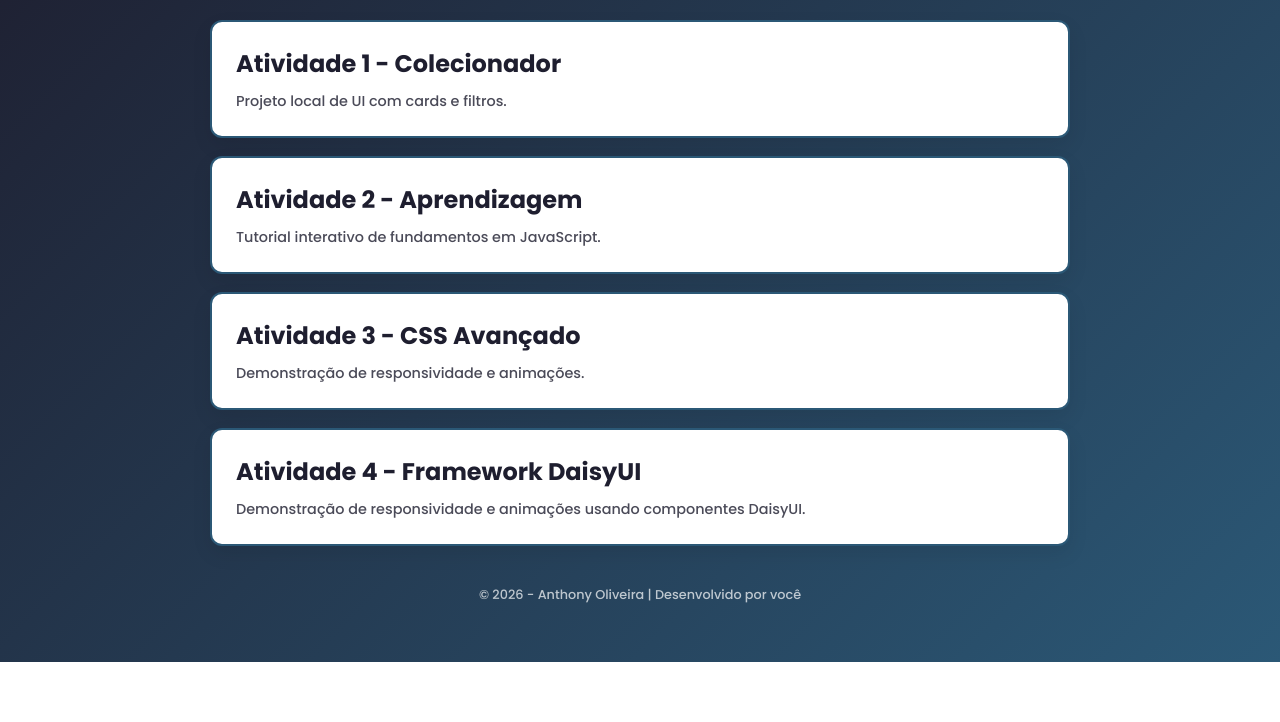
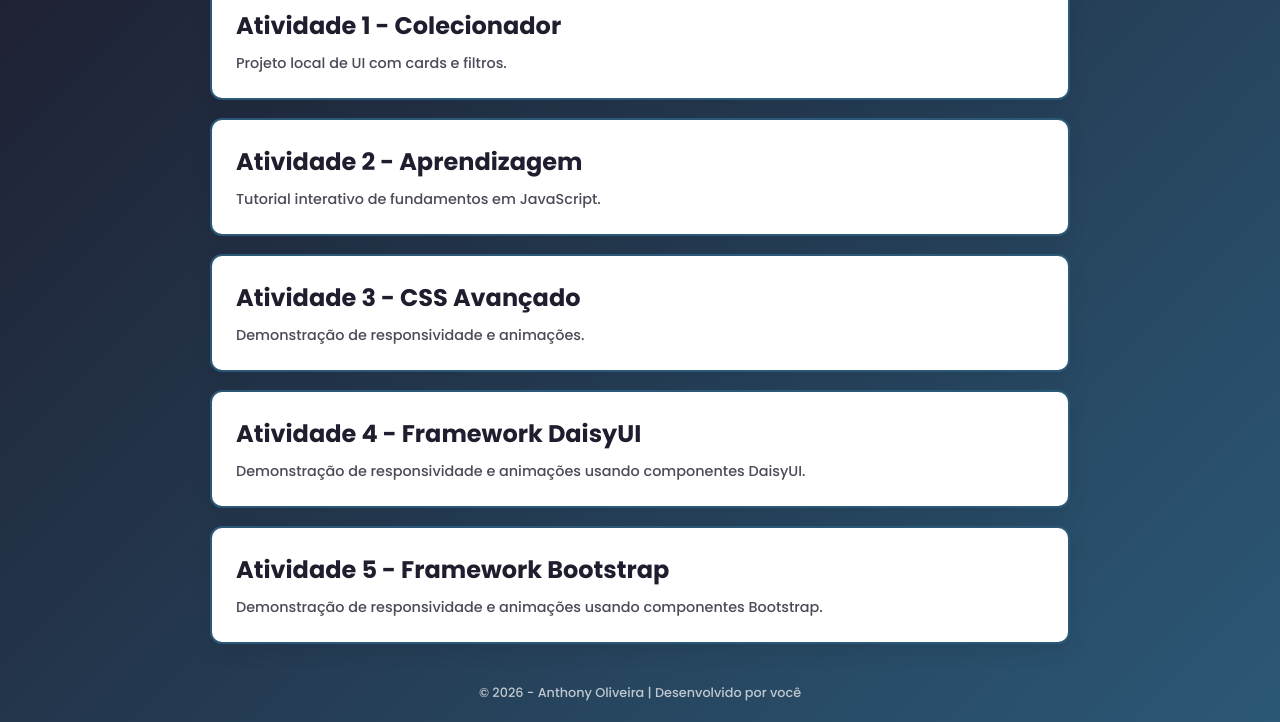
Before and after one commit to thonn-oliveira/FrontEnd, a plain HTML site: page index.html in a window 1280 px wide. Shown: the part 138-860 px from the top of the page. Before the commit the page ends 800 px from the top, so only its background shows below. Drawn offline with Linux system fonts and the light colour scheme.

Commit message:
feat: adicionando card atividade 5

```diff
--- a/index.html
+++ b/index.html
@@ -100,6 +100,11 @@
             <p>Demonstração de responsividade e animações usando componentes DaisyUI.</p>
         </a>
 
+        <a href="https://thonn-oliveira.github.io/FrontEnd/ativ5/" class="card">
+            <h2>Atividade 5 - Framework Bootstrap</h2>
+            <p>Demonstração de responsividade e animações usando componentes Bootstrap.</p>
+        </a>
+
     </div>
 
     <footer>
```
